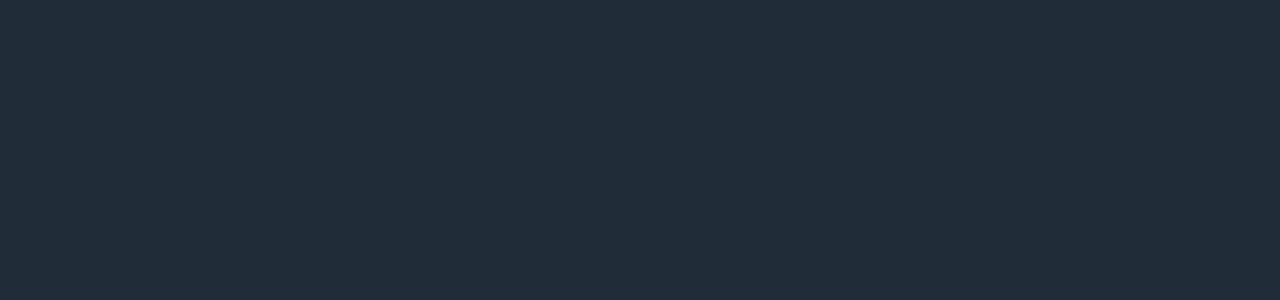
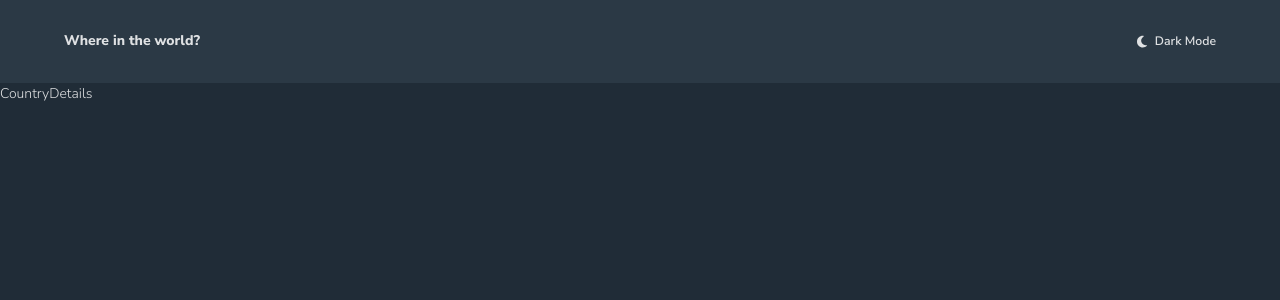
Before and after one commit to edo979/rest-countries-app, a React (Vite) app: page /1 in a window 1280 px wide. Before the commit this address had no page. Shown: the top 300 px of the page. Built offline with nearby package versions, Linux system fonts and the light colour scheme.

Commit message:
add details comp and rout

```diff
--- a/src/App.jsx
+++ b/src/App.jsx
@@ -1,8 +1,7 @@
-import { useState, useEffect } from 'react'
 import { Routes, Route } from 'react-router-dom'
 
 import CountriesList from './components/CountriesList'
-
+import CountryDetails from './components/CountryDetails'
 import Layout from './Layout'
 
 function App() {
@@ -10,6 +9,7 @@ function App() {
     <Routes>
       <Route path="/" element={<Layout />}>
         <Route index element={<CountriesList />} />
+        <Route path="/:country" element={<CountryDetails />} />
       </Route>
     </Routes>
   )
--- /dev/null
+++ b/src/Layout.jsx
@@ -0,0 +1,21 @@
+import { Outlet } from 'react-router-dom'
+
+function Layout() {
+  return (
+    <>
+      <header className="header | container flex">
+        <h1>Where in the world?</h1>
+        <button className="btn btn-theme">
+          <svg xmlns="http://www.w3.org/2000/svg" viewBox="0 0 384 512">
+            <path d="M223.5 32C100 32 0 132.3 0 256S100 480 223.5 480c60.6 0 115.5-24.2 155.8-63.4c5-4.9 6.3-12.5 3.1-18.7s-10.1-9.7-17-8.5c-9.8 1.7-19.8 2.6-30.1 2.6c-96.9 0-175.5-78.8-175.5-176c0-65.8 36-123.1 89.3-153.3c6.1-3.5 9.2-10.5 7.7-17.3s-7.3-11.9-14.3-12.5c-6.3-.5-12.6-.8-19-.8z" />
+          </svg>
+          <span>Dark Mode</span>
+        </button>
+      </header>
+
+      <Outlet />
+    </>
+  )
+}
+
+export default Layout
--- a/src/components/CountriesItem.jsx
+++ b/src/components/CountriesItem.jsx
@@ -1,12 +1,10 @@
-import React from 'react'
-
-function showDetails(country) {
-  console.log(country)
-}
+import { useNavigate } from 'react-router-dom'
 
 function CountriesItem({ name, population, region, capital, flags }) {
+  const navigate = useNavigate()
+
   return (
-    <li className="card" onClick={() => showDetails(name)}>
+    <li className="card" onClick={() => navigate(`/${name.toLowerCase()}`)}>
       <div className="card_img">
         <img src={flags.png} alt="" />
       </div>
--- /dev/null
+++ b/src/components/CountryDetails.jsx
@@ -0,0 +1,5 @@
+function CountryDetails() {
+  return <div>CountryDetails</div>
+}
+
+export default CountryDetails
```
